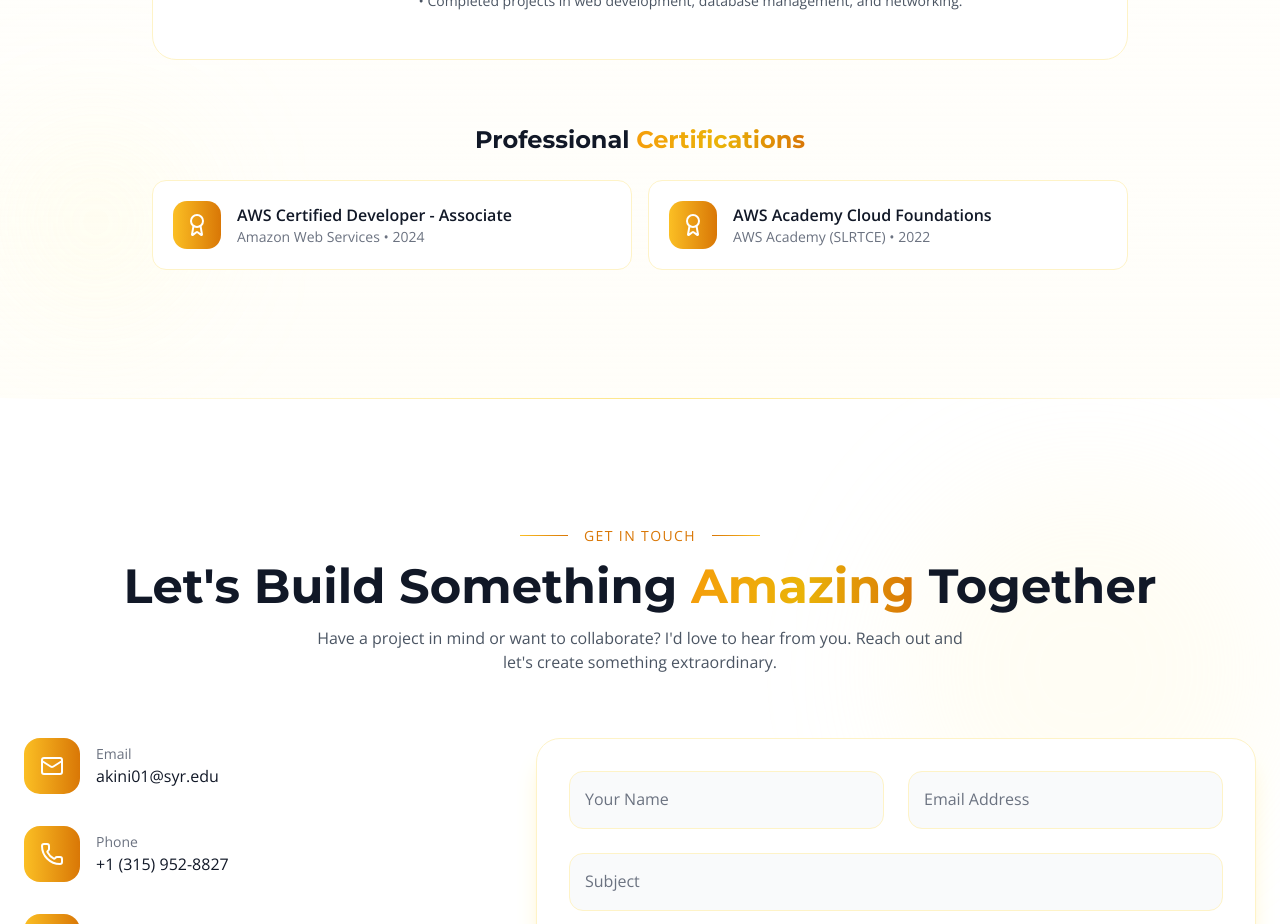
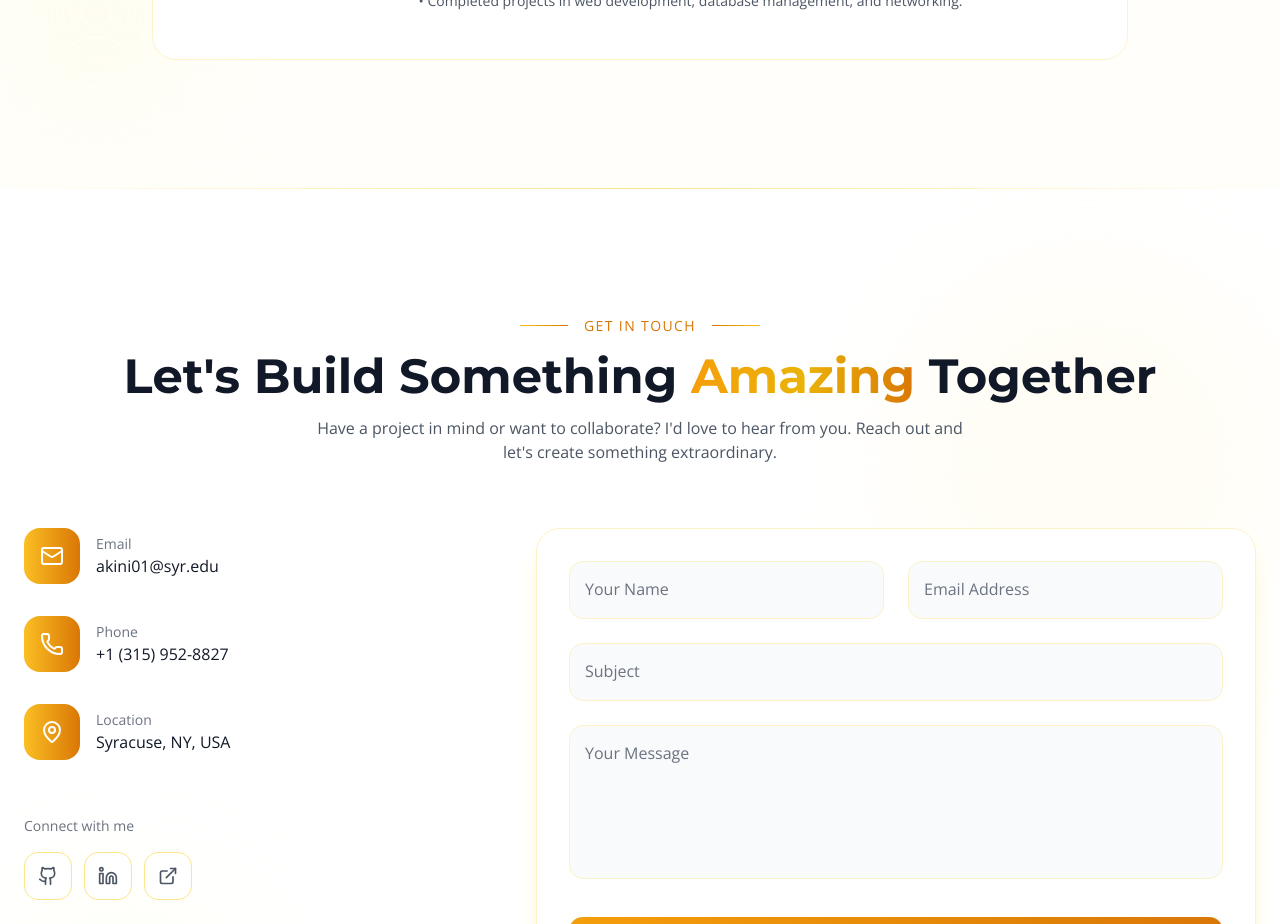
Before and after one commit to Kini7686/Kini-Portfolio, a React (Vite) app: page / in a window 1280 px wide. Shown: the part 9080-10004 px from the top of the page. Built offline with nearby package versions, Linux system fonts and the light colour scheme.

Commit message:
Comment out certifications section in Education component

```diff
--- a/src/sections/Education.tsx
+++ b/src/sections/Education.tsx
@@ -45,18 +45,18 @@
 ];
 
 // Certifications
-const certifications = [
-  {
-    name: 'AWS Certified Developer - Associate',
-    issuer: 'Amazon Web Services',
-    year: '2024',
-  },
-  {
-    name: 'AWS Academy Cloud Foundations',
-    issuer: 'AWS Academy (SLRTCE)',
-    year: '2022',
-  },
-];
+// const certifications = [
+//   {
+//     name: 'AWS Certified Developer - Associate',
+//     issuer: 'Amazon Web Services',
+//     year: '2024',
+//   },
+//   {
+//     name: 'AWS Academy Cloud Foundations',
+//     issuer: 'AWS Academy (SLRTCE)',
+//     year: '2022',
+//   },
+// ];
 
 export default function Education() {
   const [isVisible, setIsVisible] = useState(false);
@@ -211,7 +211,7 @@
         </div>
 
         {/* Certifications */}
-        <div
+        {/* <div
           className={`mt-16 transition-all duration-700 ${
             isVisible ? 'opacity-100 translate-y-0' : 'opacity-0 translate-y-8'
           }`}
@@ -219,9 +219,9 @@
         >
           <h3 className="text-2xl font-bold text-gray-900 mb-6 text-center" style={{ fontFamily: 'Montserrat, sans-serif' }}>
             Professional <span className="text-gradient-gold">Certifications</span>
-          </h3>
+          </h3> */}
 
-          <div className="grid md:grid-cols-2 gap-4">
+          {/* <div className="grid md:grid-cols-2 gap-4">
             {certifications.map((cert, index) => (
               <div
                 key={cert.name}
@@ -241,8 +241,8 @@
                 </div>
               </div>
             ))}
-          </div>
-        </div>
+          </div> */}
+        {/* </div> */}
       </div>
     </section>
   );
```
